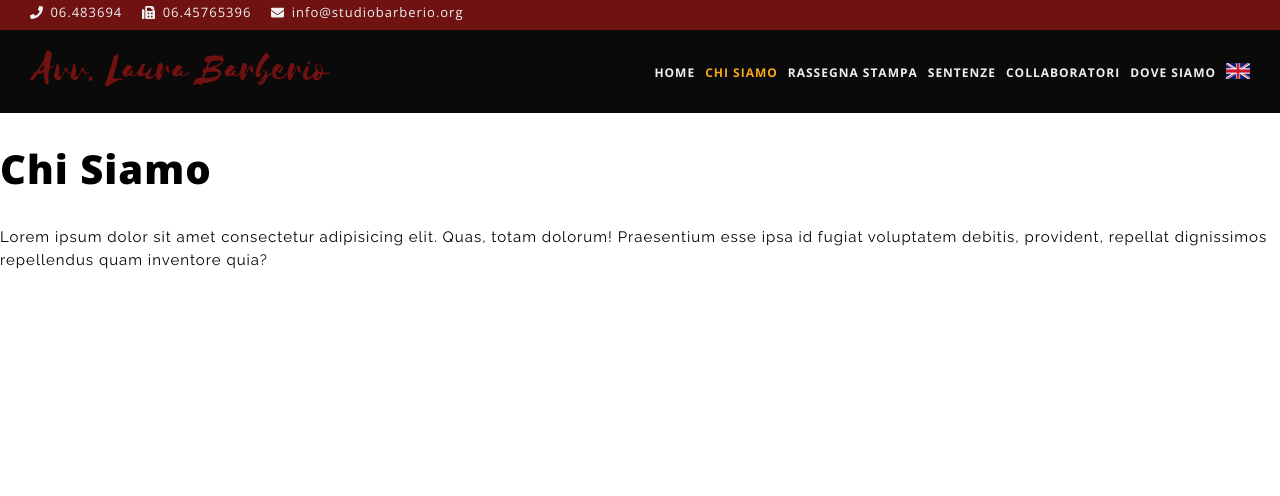
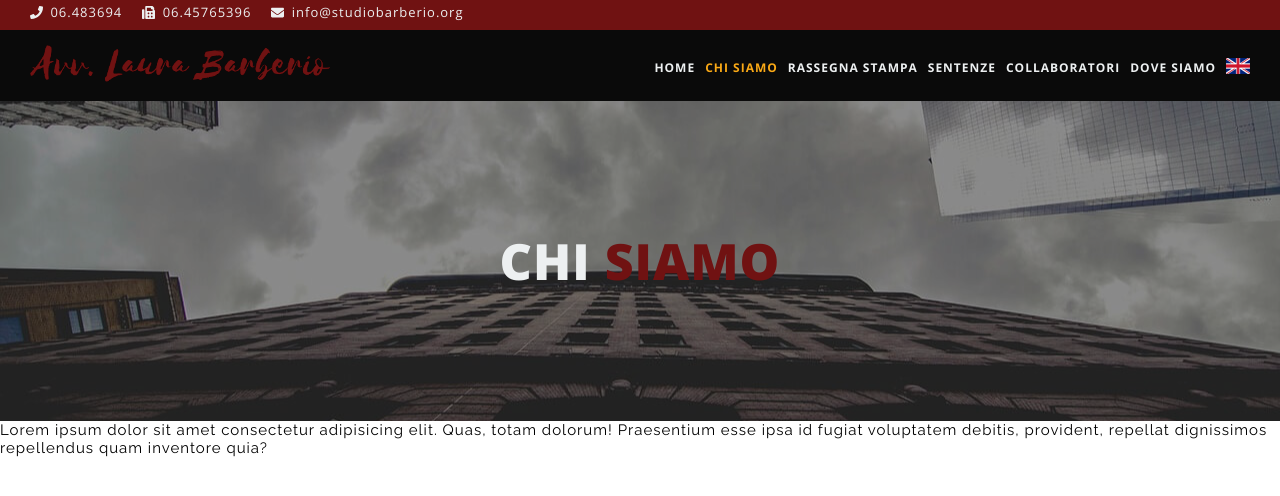
Before and after one commit to uptheirons78/studio-legale, a Gatsby site: page /chi-siamo in a window 1280 px wide. Built offline with nearby package versions, Linux system fonts and the light colour scheme; Gatsby itself is replaced by a stand-in of ours.

Commit message:
edited: hero section

```diff
--- /dev/null
+++ b/src/components/Hero.js
@@ -0,0 +1,57 @@
+import React from "react";
+import styled from "styled-components";
+
+const Hero = ({ img, titleLeft, titleRight }) => {
+  const heroStyle = {
+    backgroundImage: `url(${img})`,
+  };
+
+  return (
+    <HeroSection style={heroStyle}>
+      <div className="title-container">
+        <h1>
+          {titleLeft} <span>{titleRight}</span>
+        </h1>
+      </div>
+    </HeroSection>
+  );
+};
+
+export default Hero;
+
+const HeroSection = styled.section`
+  background-repeat: no-repeat;
+  background-size: cover;
+  background-position: center center;
+  min-height: 40vh;
+  position: relative;
+  z-index: -1;
+
+  .title-container {
+    position: absolute;
+    top: 0;
+    left: 0;
+    background-color: rgba(0, 0, 0, 0.4);
+    width: 100%;
+    height: 100%;
+    display: flex;
+    justify-content: center;
+    align-items: center;
+    h1 {
+      color: ${props => props.theme.white};
+      font-size: 5rem;
+      text-transform: uppercase;
+
+      @media (max-width: 1100px) {
+        font-size: 4rem;
+      }
+      @media (max-width: 600px) {
+        font-size: 3rem;
+      }
+
+      span {
+        color: ${props => props.theme.primaryColor};
+      }
+    }
+  }
+`;
--- a/src/components/styles/GlobalStyles.js
+++ b/src/components/styles/GlobalStyles.js
@@ -1,18 +1,18 @@
 import { createGlobalStyle } from "styled-components";
 
 const GlobalStyle = createGlobalStyle`
+  *, *:before, *:after {
+    margin: 0;
+    padding: 0;
+    box-sizing: inherit;
+  }
   html {
     box-sizing: border-box;
     font-size: 10px;
   }
-  *, *:before, *:after {
-    box-sizing: inherit;
-  }
   body {
-    padding: 0;
-    margin: 0;
     font-size: 1.5rem;
-    line-height: 1.5;
+    /* line-height: 1.5; */
     font-family: 'Raleway', sans-serif;
     font-weight: 400;
     letter-spacing: 1px;
--- a/src/pages/chi-siamo.js
+++ b/src/pages/chi-siamo.js
@@ -1,11 +1,14 @@
 import React from "react";
 import Layout from "../components/layout";
+
 import SEO from "../components/seo";
+import Hero from "../components/Hero";
+import img from "../images/sb-home.jpg";
 
 const ChiSiamo = () => (
   <Layout lang={"IT"}>
     <SEO title="Chi Siamo" />
-    <h1>Chi Siamo</h1>
+    <Hero img={img} titleLeft="chi" titleRight="siamo" />
     <p>
       Lorem ipsum dolor sit amet consectetur adipisicing elit. Quas, totam
       dolorum! Praesentium esse ipsa id fugiat voluptatem debitis, provident,
--- a/src/pages/collaboratori.js
+++ b/src/pages/collaboratori.js
@@ -1,11 +1,13 @@
 import React from "react";
 import Layout from "../components/layout";
 import SEO from "../components/seo";
+import Hero from "../components/Hero";
+import img from "../images/sb-home.jpg";
 
 const Collaboratori = () => (
   <Layout lang={"IT"}>
     <SEO title="Collaboratori" />
-    <h1>Collaboratori</h1>
+    <Hero img={img} titleLeft="i nostri" titleRight="collaboratori" />
     <p>
       Lorem ipsum dolor sit amet consectetur adipisicing elit. Quas, totam
       dolorum! Praesentium esse ipsa id fugiat voluptatem debitis, provident,
--- a/src/pages/dove-siamo.js
+++ b/src/pages/dove-siamo.js
@@ -1,11 +1,14 @@
 import React from "react";
 import Layout from "../components/layout";
+
 import SEO from "../components/seo";
+import Hero from "../components/Hero";
+import img from "../images/sb-home.jpg";
 
 const DoveSiamo = () => (
   <Layout lang={"IT"}>
     <SEO title="Dove Siamo" />
-    <h1>Dove Siamo</h1>
+    <Hero img={img} titleLeft="dove" titleRight="siamo" />
     <p>
       Lorem ipsum dolor sit amet consectetur adipisicing elit. Quas, totam
       dolorum! Praesentium esse ipsa id fugiat voluptatem debitis, provident,
--- a/src/pages/en/about.js
+++ b/src/pages/en/about.js
@@ -1,11 +1,13 @@
 import React from "react";
 import Layout from "../../components/layout";
 import SEO from "../../components/seo";
+import Hero from "../../components/Hero";
+import img from "../../images/sb-home.jpg";
 
 const About = () => (
   <Layout lang={"EN"}>
     <SEO title="About" />
-    <h1>About</h1>
+    <Hero img={img} titleLeft="about" titleRight="us" />
     <p>
       Lorem ipsum dolor sit amet consectetur adipisicing elit. Quas, totam
       dolorum! Praesentium esse ipsa id fugiat voluptatem debitis, provident,
--- a/src/pages/en/contact.js
+++ b/src/pages/en/contact.js
@@ -1,11 +1,13 @@
 import React from "react";
 import Layout from "../../components/layout";
 import SEO from "../../components/seo";
+import Hero from "../../components/Hero";
+import img from "../../images/sb-home.jpg";
 
 const ContactUs = () => (
   <Layout lang={"EN"}>
     <SEO title="Contact Us" />
-    <h1>Contact Us</h1>
+    <Hero img={img} titleLeft="contact" titleRight="us" />
     <p>
       Lorem ipsum dolor sit amet consectetur adipisicing elit. Quas, totam
       dolorum! Praesentium esse ipsa id fugiat voluptatem debitis, provident,
--- a/src/pages/index.js
+++ b/src/pages/index.js
@@ -1,11 +1,14 @@
 import React from "react";
 import Layout from "../components/layout";
+
 import SEO from "../components/seo";
+import Hero from "../components/Hero";
+import img from "../images/sb-home.jpg";
 
 const IndexPage = () => (
   <Layout lang={"IT"}>
     <SEO title="Home" />
-    <h1>Hello World</h1>
+    <Hero img={img} titleLeft="studio legale" titleRight="barberio" />
   </Layout>
 );
 
--- a/src/pages/rassegna-stampa.js
+++ b/src/pages/rassegna-stampa.js
@@ -1,11 +1,14 @@
 import React from "react";
 import Layout from "../components/layout";
+
 import SEO from "../components/seo";
+import Hero from "../components/Hero";
+import img from "../images/sb-home.jpg";
 
 const RassegnaStampa = () => (
   <Layout lang={"IT"}>
     <SEO title="Rassegna Stampa" />
-    <h1>Rassegna Stampa</h1>
+    <Hero img={img} titleLeft="rassegna" titleRight="stampa" />
     <p>
       Lorem ipsum dolor sit amet consectetur adipisicing elit. Quas, totam
       dolorum! Praesentium esse ipsa id fugiat voluptatem debitis, provident,
--- a/src/pages/sentenze.js
+++ b/src/pages/sentenze.js
@@ -1,11 +1,14 @@
 import React from "react";
 import Layout from "../components/layout";
+
 import SEO from "../components/seo";
+import Hero from "../components/Hero";
+import img from "../images/sb-home.jpg";
 
 const Sentenze = () => (
   <Layout lang={"IT"}>
     <SEO title="Sentenze" />
-    <h1>Sentenze</h1>
+    <Hero img={img} titleLeft="le nostre" titleRight="sentenze" />
     <p>
       Lorem ipsum dolor sit amet consectetur adipisicing elit. Quas, totam
       dolorum! Praesentium esse ipsa id fugiat voluptatem debitis, provident,
```
Also changed, not shown: src/pages/en/index.js (+8 -1 lines).
